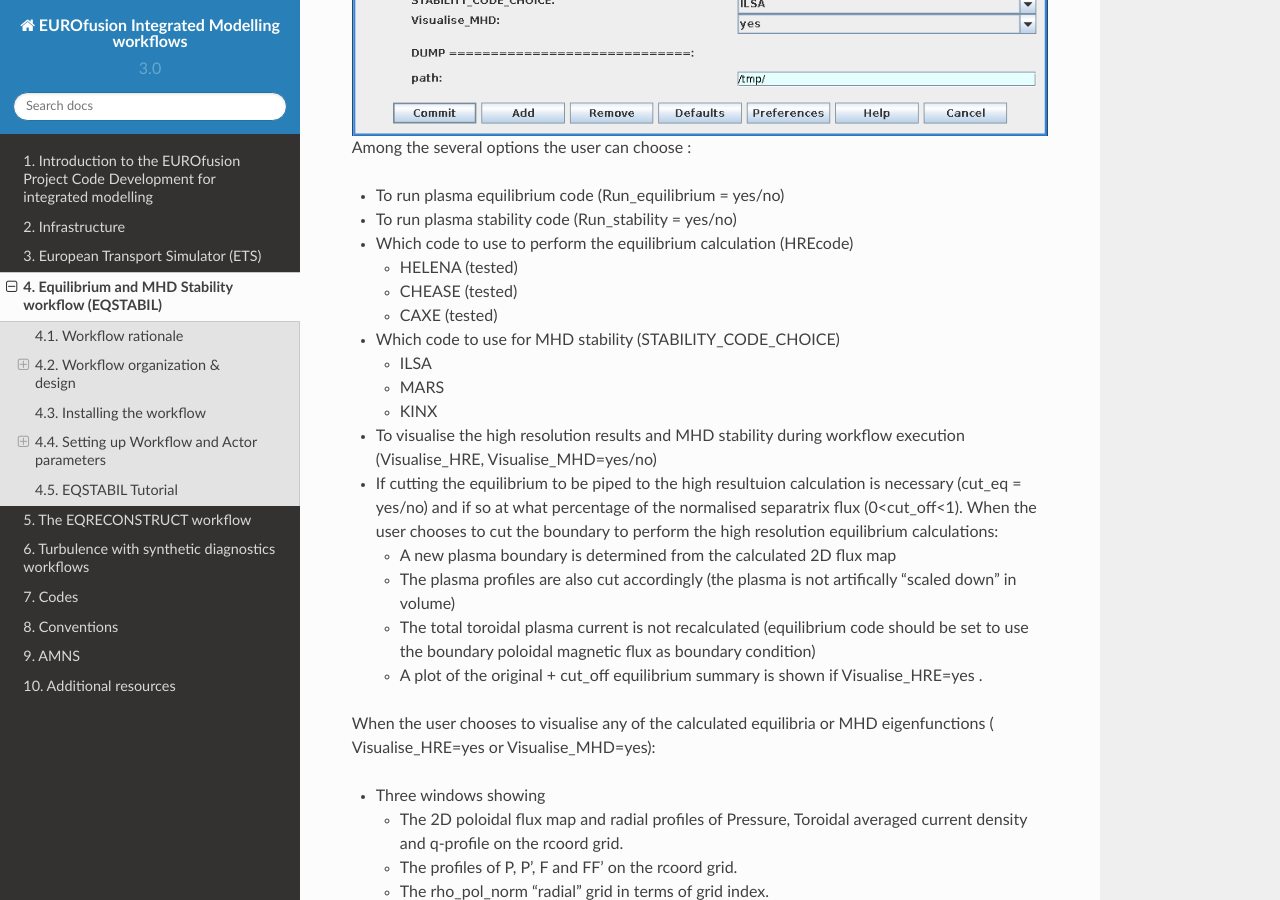
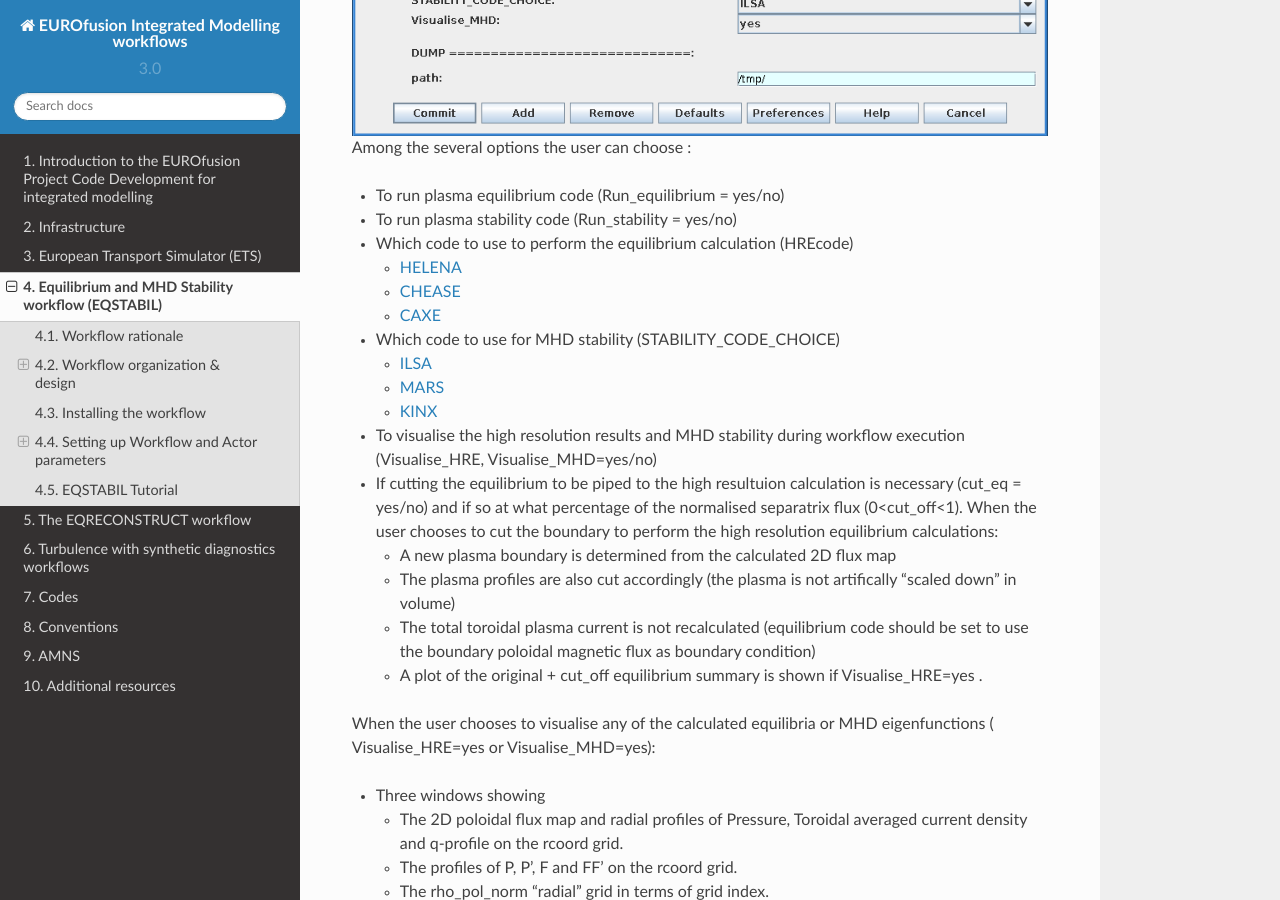
Before and after one commit to WPCD-Workflows/documentation, a Sphinx documentation site: the page built from source/es.rst, in a window 1280 px wide and 900 px high, scrolled down 2861 px. Built offline with Sphinx 7.4.7 and the Read the Docs theme 2.0.0, drawn with Linux system fonts in a browser that asks for light colours.

Commit message:
Update es.rst

```diff
--- a/source/es.rst
+++ b/source/es.rst
@@ -85,15 +85,15 @@ Among the several options the user can choose :
 -  To run plasma stability code (Run_stability = yes/no)
 -  Which code to use to perform the equilibrium calculation (HREcode)
 
-   -  HELENA (tested)
-   -  CHEASE (tested)
-   -  CAXE (tested)
+   -  `HELENA <https://portal.eufus.eu/twiki/bin/view/Main/EquilibriumCode_HELENA>`_
+   -  `CHEASE <https://portal.eufus.eu/twiki/bin/view/Main/EquilibriumCode_CHEASE>`_
+   -  `CAXE <https://portal.eufus.eu/twiki/bin/view/Main/EquilibriumCode_CAXE>`_
 
 -  Which code to use for MHD stability (STABILITY_CODE_CHOICE)
 
-   -  ILSA
-   -  MARS
-   -  KINX
+   -  `ILSA <https://portal.eufus.eu/twiki/bin/view/Main/StabilityCode_ILSA>`_
+   -  `MARS <https://portal.eufus.eu/twiki/bin/view/Main/StabilityCode_MARS>`_
+   -  `KINX <https://portal.eufus.eu/twiki/bin/view/Main/StabilityCode_KINX>`_
 
 -  To visualise the high resolution results and MHD stability during workflow execution (Visualise_HRE, Visualise_MHD=yes/no)
 -  If cutting the equilibrium to be piped to the high resultuion calculation is necessary (cut_eq = yes/no) and if so at what percentage of the normalised separatrix flux (0<cut_off<1). When the user chooses to cut the boundary to perform the high resolution equilibrium calculations:
```
